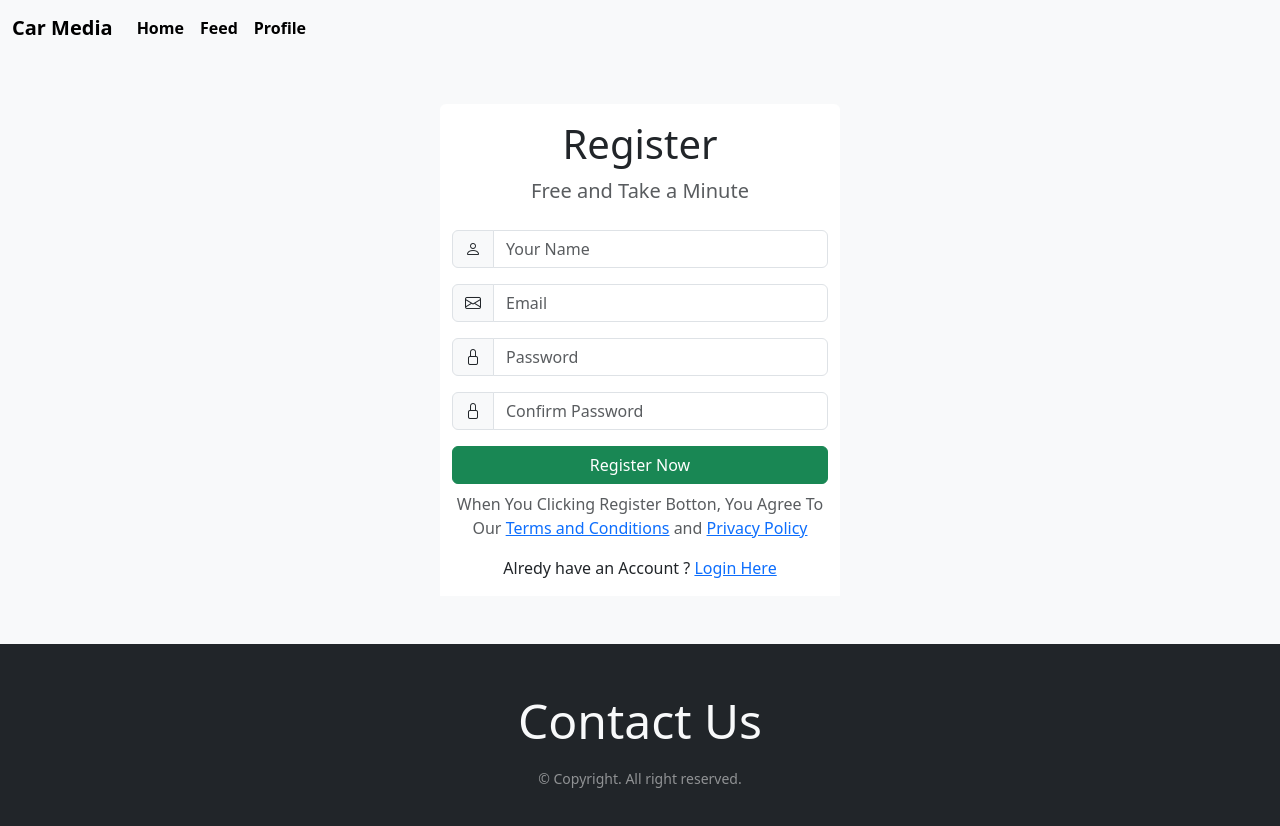
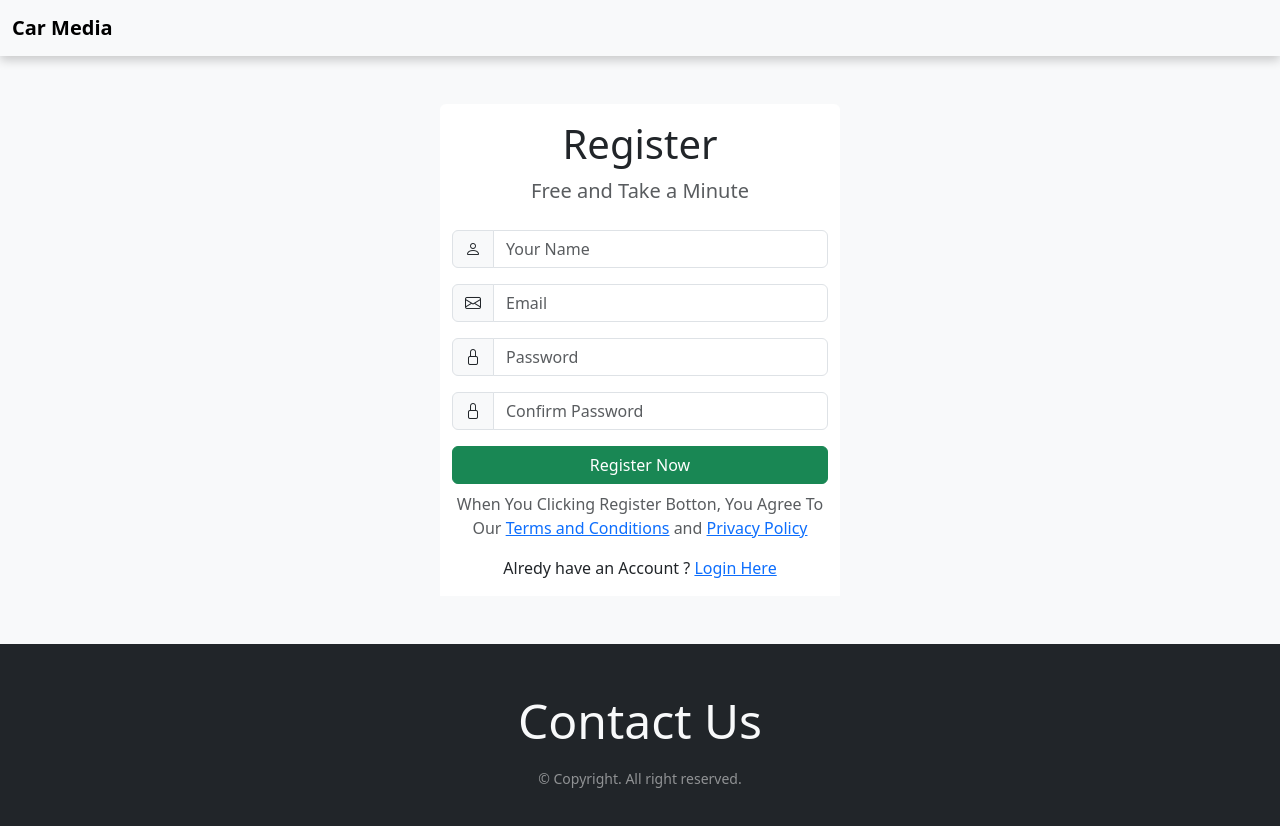
Before and after one commit to YoelSam1/Javascript2, a website: page register/index.html in a window 1280 px wide. Drawn offline with nearby package versions, Linux system fonts and the light colour scheme; files that its build step writes are made by us from their sources.

Commit message:
Update to register.index

```diff
--- a/register/index.html
+++ b/register/index.html
@@ -16,13 +16,15 @@
       crossorigin="anonymous"
     ></script>
     <script src="/js/register.mjs" type="module"></script>
+    <script src="/js/header.mjs" type="module"></script>
   </head>
   <body class="bg-light">
     <!--Head-->
-    <head>
+    <!--Head-->
+    <header>
       <nav class="navbar navbar-expand-lg bg-body-tertiary">
         <div class="container-fluid">
-          <a class="navbar-brand fw-bold" href="/profile">Car Media</a>
+          <a class="navbar-brand fw-bold">Car Media</a>
           <button
             class="navbar-toggler"
             type="button"
@@ -35,33 +37,11 @@
             <span class="navbar-toggler-icon"></span>
           </button>
           <div class="collapse navbar-collapse" id="navbarSupportedContent">
-            <ul class="navbar-nav me-auto mb-2 mb-lg-0 text-center">
-              <li class="nav-item">
-                <a class="nav-link active fw-bold" aria-current="page" href="/"
-                  >Home</a
-                >
-              </li>
-              <li class="nav-item">
-                <a
-                  class="nav-link active fw-bold"
-                  aria-current="page"
-                  href="/feed"
-                  >Feed</a
-                >
-              </li>
-              <li class="nav-item">
-                <a
-                  class="nav-link active fw-bold"
-                  aria-current="page"
-                  href="/profile"
-                  >Profile</a
-                >
-              </li>
-            </ul>
+            <!-- link information here -->
           </div>
         </div>
       </nav>
-    </head>
+    </header>
 
     <!--main-->
     <main>
```
